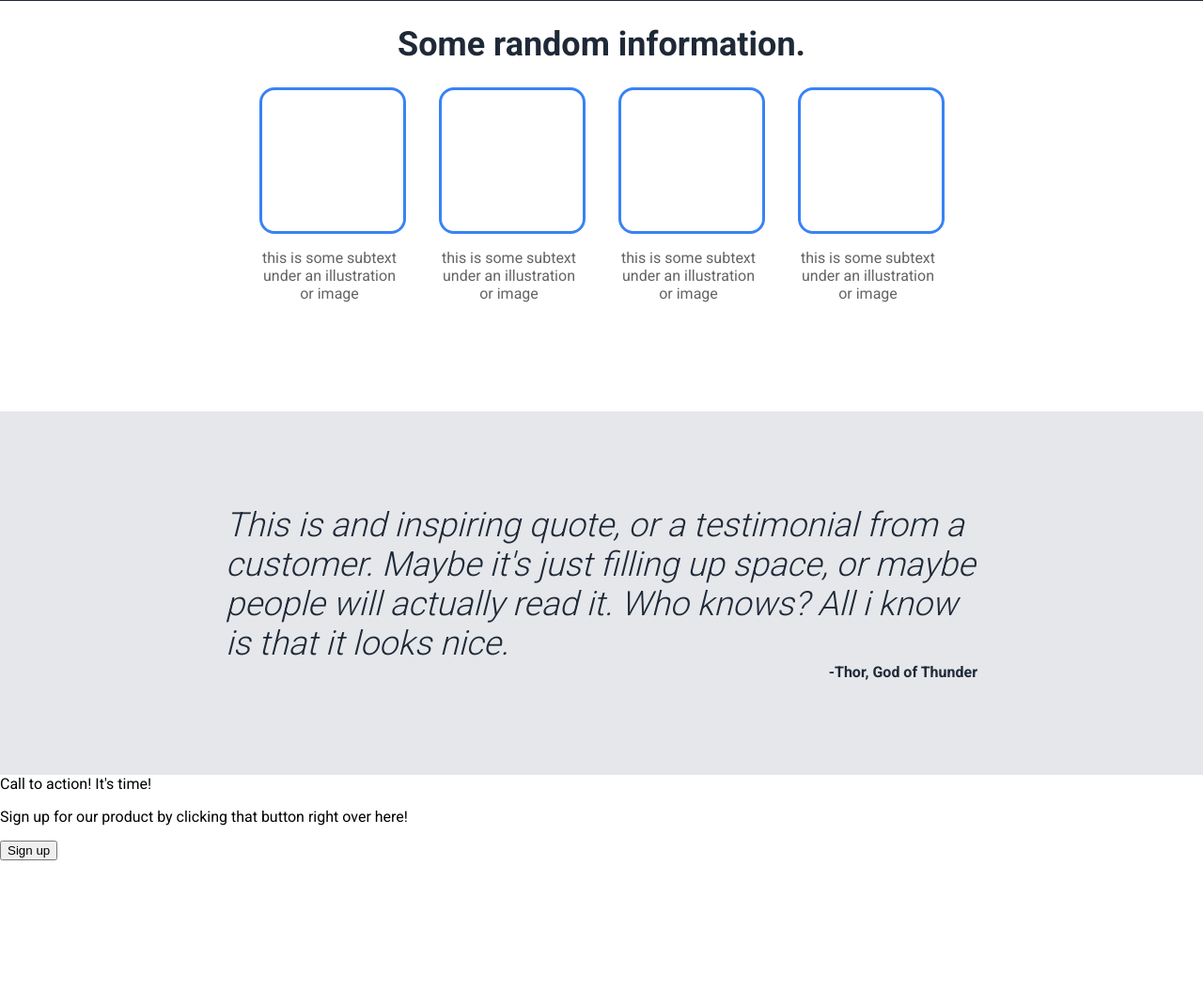
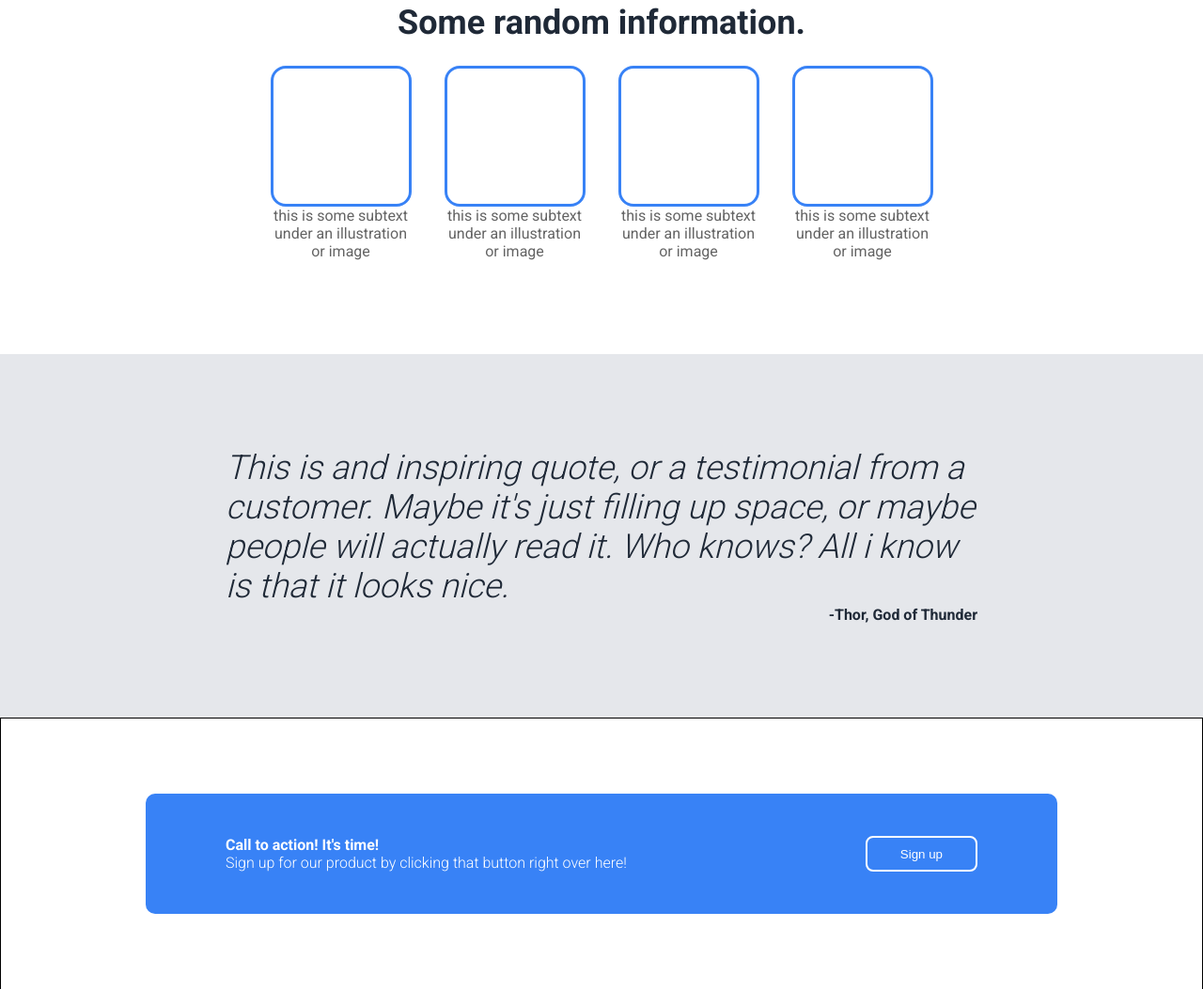
Before and after one commit to p4triko/odin-landing-page, a plain HTML site: page index.html in a window 1280 px wide. Shown: the part 470-1523 px from the top of the page at 94% size. Drawn offline with Linux system fonts and the light colour scheme.

Commit message:
Style sign up section/container

```diff
--- a/style.css
+++ b/style.css
@@ -1,10 +1,12 @@
 /* GENERAL STYLING */
 
+* {
+    margin: 0;
+    padding: 0;
+    box-sizing: border-box;
+}
 body{
   font-family: "Roboto", sans-serif;
-  margin: 0;
-  box-sizing: border-box;
-  padding: 0;
   height: 2000px;
 }
 
@@ -49,6 +51,9 @@ ul{
   align-items: center;
   padding: 0 250px;
 }
+
+
+/* HERO SECTION */
 
 .hero-section{
   margin-bottom: 100px;
@@ -153,3 +158,40 @@ ul{
 
 
 /* SIGN UP SECTION */
+
+.sign-up-container{
+  border: 1px solid black;
+  display: flex;
+  justify-content: center;
+  align-items: center;
+  padding: 80px 140px;
+}
+
+.sign-up-box{
+  display: flex;
+  border: none;
+  background-color: #3882F6;
+  color: white;
+  width: 800px;
+  justify-content: space-between;
+  padding: 45px 85px;
+  box-sizing: content-box;
+  border-radius: 10px;
+}
+
+.sign-up-heading{
+  font-weight: 700;
+}
+
+.sign-up-text{
+  font-weight: 300;
+}
+
+.sign-up-button{
+  color: white;
+  background-color: #3882F6;
+  border: 2px solid white;
+  padding: 0 35px;
+  border-radius: 8px;
+  cursor: pointer;
+}
```
